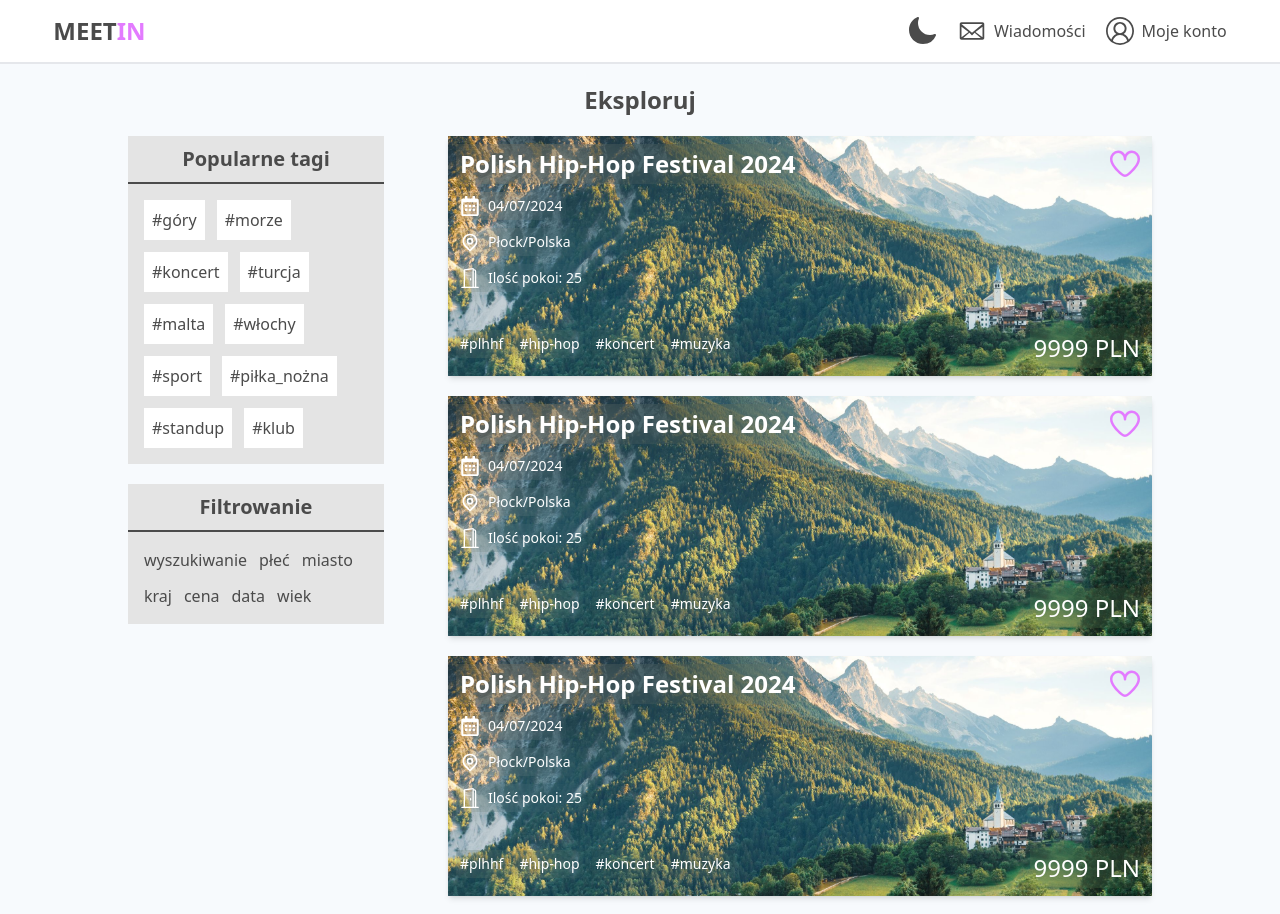
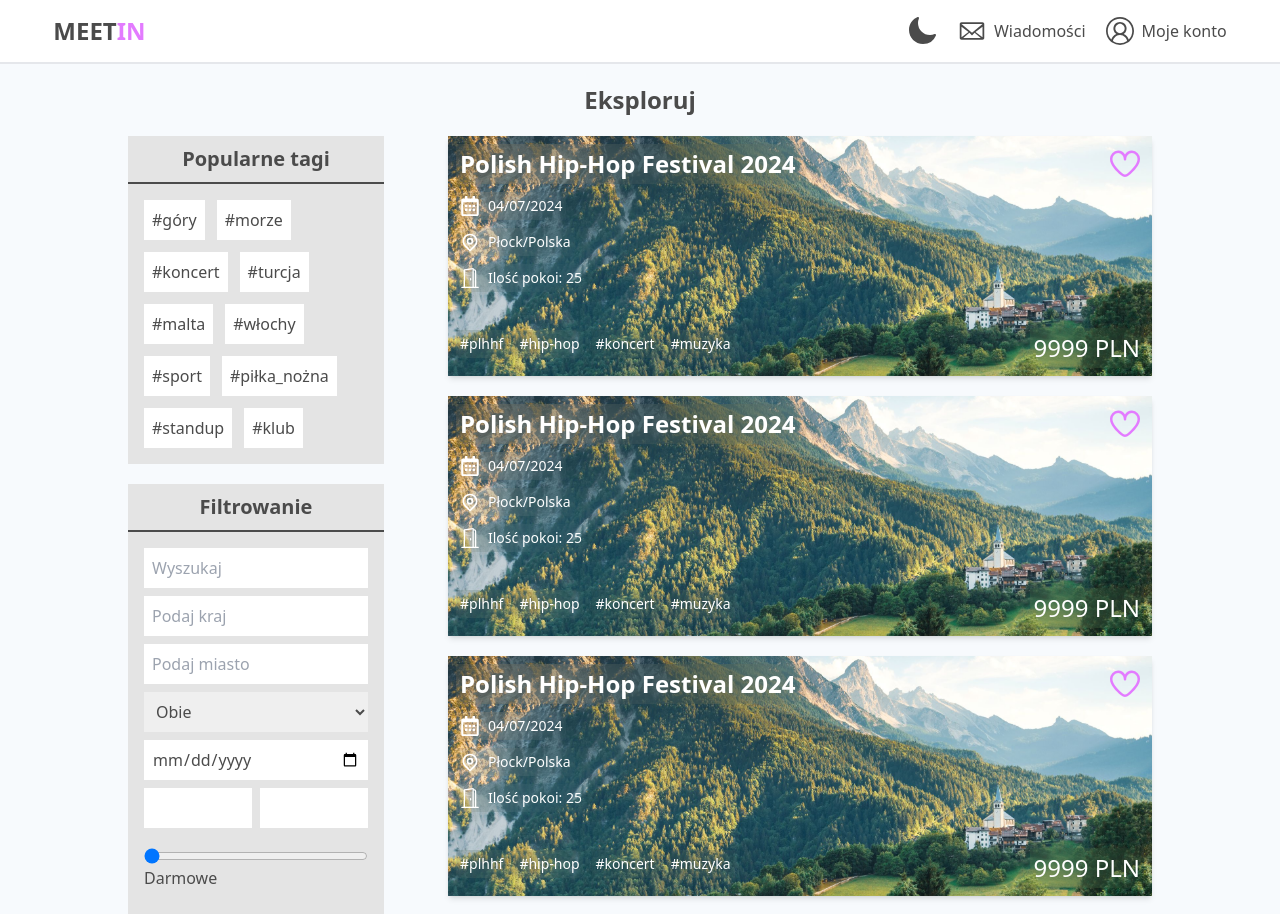
Before and after one commit to 3xen11/meetin, a Next.js app: page / in a window 1280 px wide. Shown: the top 914 px of the page. Built offline with nearby package versions, Linux system fonts and the light colour scheme.

Commit message:
maing page [layout]: added form

```diff
--- a/package.json
+++ b/package.json
@@ -14,11 +14,12 @@
     "next": "14.0.3",
     "react": "^18",
     "react-dom": "^18",
-    "react-hook-form": "^7.48.2",
+    "react-hook-form": "^7.49.3",
     "react-icons": "^4.12.0",
     "react-redux": "^8.1.3"
   },
   "devDependencies": {
+    "@hookform/devtools": "^4.3.1",
     "@types/node": "^20",
     "@types/react": "^18",
     "@types/react-dom": "^18",
--- a/src/app/page.tsx
+++ b/src/app/page.tsx
@@ -6,6 +6,7 @@ import RoomCard from '../components/RoomCard';
 import { useSelector } from 'react-redux';
 import { NavigationTypes } from '../provider/store/types';
 import PopularTags from '../components/PopularTags';
+import Filtering from '../components/Filtering';
 
 const Page = () => {
   const [view, setView] = useState(true);
@@ -37,33 +38,8 @@ const Page = () => {
           <PopularTags darkMode={darkMode} />
           {/* -------------------------- */}
 
-          <div
-            className={`${
-              darkMode ? 'bg-[#353535]' : 'bg-[#e4e4e4]'
-            } w-full h-fit hidden lg:block  mt-5 flex-col`}
-          >
-            <div
-              className={`${
-                darkMode ? 'border-[#fff]' : 'border-[#4b4b4b]'
-              } text-center border-b-2 h-12 flex items-center justify-center`}
-            >
-              <p
-                className={`${darkMode ? 'text-white' : ''} text-xl font-bold`}
-              >
-                Filtrowanie
-              </p>
-            </div>
-            <div className=" flex gap-3 flex-wrap p-4 overflow-hidden">
-              <p>wyszukiwanie</p>
-              <p>płeć</p>
-              <p>miasto</p>
-              <p>kraj</p>
-              <p>cena</p>
-              <p>data</p>
-              <p>wiek</p>
-              <p></p>
-            </div>
-          </div>
+          {/* filtrowanie */}
+          <Filtering darkMode={darkMode} />
 
           {/* -------------------------- */}
         </div>
--- /dev/null
+++ b/src/components/Filtering.tsx
@@ -0,0 +1,140 @@
+import React from 'react';
+import { useForm, Controller } from 'react-hook-form';
+import { DevTool } from '@hookform/devtools';
+
+type darkModeType = {
+  darkMode: boolean;
+};
+
+const Filtering: React.FC<darkModeType> = ({ darkMode }) => {
+  const form = useForm();
+  const { control, register, handleSubmit, setValue } = form;
+
+  const todayDate = new Date().toISOString().substr(0, 10);
+
+  return (
+    <div
+      className={`${
+        darkMode ? 'bg-[#353535]' : 'bg-[#e4e4e4]'
+      } w-full h-fit hidden lg:block  mt-5 flex-col`}
+    >
+      <div
+        className={`${
+          darkMode ? 'border-[#fff]' : 'border-[#4b4b4b]'
+        } text-center border-b-2 h-12 flex items-center justify-center`}
+      >
+        <p className={`${darkMode ? 'text-white' : ''} text-xl font-bold`}>
+          Filtrowanie
+        </p>
+      </div>
+      <div className=" flex gap-3 flex-wrap p-4 overflow-hidden">
+        <form className="flex flex-col w-full gap-2 ">
+          {/* <label htmlFor="username">Username</label> */}
+
+          <input
+            type="text"
+            id="search"
+            {...register('search')}
+            placeholder="Wyszukaj"
+            className="px-2 w-full h-10"
+          />
+
+          <input
+            type="text"
+            id="country"
+            //   to poniżej pozwala react-hook-form śledzić stany
+            {...register('country')}
+            placeholder="Podaj kraj"
+            className="px-2 w-full h-10"
+          />
+
+          <input
+            type="text"
+            id="town"
+            //   to poniżej pozwala react-hook-form śledzić stany
+            {...register('town')}
+            placeholder="Podaj miasto"
+            className="px-2 w-full h-10"
+          />
+
+          <select
+            id="gender"
+            {...register('gender')}
+            className="w-full h-10 px-2"
+          >
+            <option value="both">Obie</option>
+            <option value="men">Mężczyzni</option>
+            <option value="women">Kobiety</option>
+          </select>
+
+          <input
+            className="w-full h-10 px-2"
+            type="date"
+            // value={todayDate}
+            {...register('startDate')}
+            min={todayDate}
+          />
+          <div className="flex gap-2 justify-between">
+            <input
+              type="number"
+              className="w-1/2 h-10 px-2"
+              id="minAge"
+              {...register('minAge')}
+              min="18"
+              max="100"
+            />
+            <input
+              type="number"
+              className="w-1/2 h-10 px-2"
+              id="maxAge"
+              {...register('maxAge')}
+              min="18"
+              max="100"
+            />
+          </div>
+
+          <Controller
+            name="price"
+            control={control}
+            defaultValue={0}
+            render={({ field }) => (
+              <div className="">
+                <input
+                  className="w-full h-10"
+                  type="range"
+                  id="price"
+                  {...field}
+                  min="0"
+                  max="5000"
+                  step="10"
+                  onChange={(e) => {
+                    setValue('price', parseInt(e.target.value, 10), {
+                      shouldValidate: true,
+                      shouldDirty: true,
+                    });
+                  }}
+                />
+                <p className=" -mt-4">
+                  {' '}
+                  {field.value === 0
+                    ? 'Darmowe'
+                    : field.value !== null
+                    ? `Koszt do ${field.value} PLN`
+                    : ''}
+                </p>
+              </div>
+            )}
+          />
+          {/* <p>
+
+          </p> */}
+
+          <button className="bg-red-500 mt-6 h-10">Wyszukaj</button>
+        </form>
+        {/* <DevTool control={control} /> */}
+      </div>
+    </div>
+  );
+};
+
+export default Filtering;
--- a/src/components/RoomCard.tsx
+++ b/src/components/RoomCard.tsx
@@ -23,7 +23,7 @@ const RoomCard = () => {
     <div
       className={`${
         darkMode ? 'bg-darkMode-light' : 'bg-lightMode-light'
-      }  w-full lg:w-11/12 ml-auto my-5 h-fit sm:h-64 xl:h-60 flex-col rounded-b-xl sm:rounded-none sm:rounded-r-xl flex flex-wrap overflow-hidden relative shadow-md hover:scale-[1.01] transition-all`}
+      }  w-full lg:w-11/12 ml-auto my-5 h-fit sm:h-64 xl:h-60 flex-col rounded-b-xl sm:rounded-none sm:rounded-r-xl flex flex-wrap relative shadow-md hover:scale-[1.01] transition-all`}
     >
       {/* -- HEART -- */}
       <div
@@ -57,7 +57,7 @@ const RoomCard = () => {
           >
             Polish Hip-Hop Festival 2024
           </h5>
-          <p className={`text-xs sm:text-sm flex p-1 gap-2`}>
+          <p className={`text-xs sm:text-sm flex p-1 gap-2 flex`}>
             <FaRegCalendarAlt
               className={`${
                 darkMode ? 'fill-darkMode-text' : 'fill-lightMode-text'
```
Also changed, not shown: 1 other file (tests, documents, lock files or other folders).
